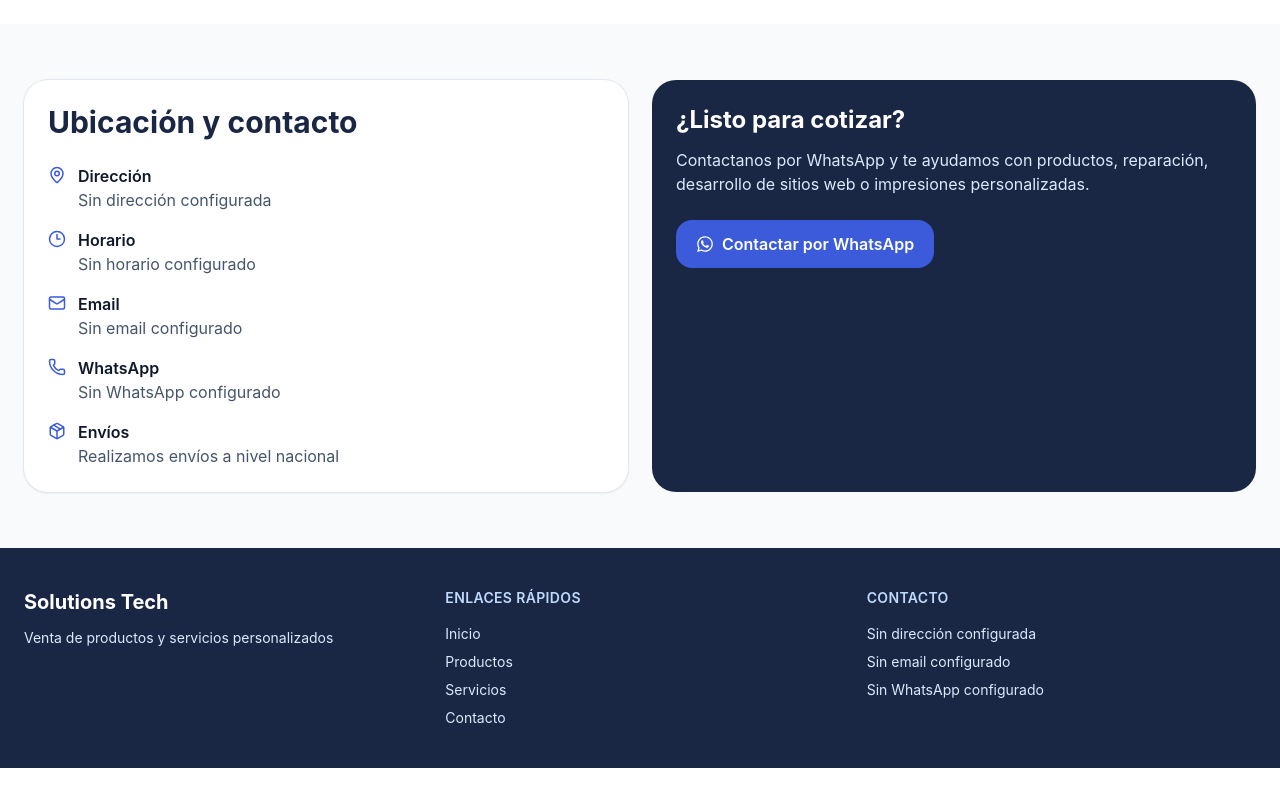
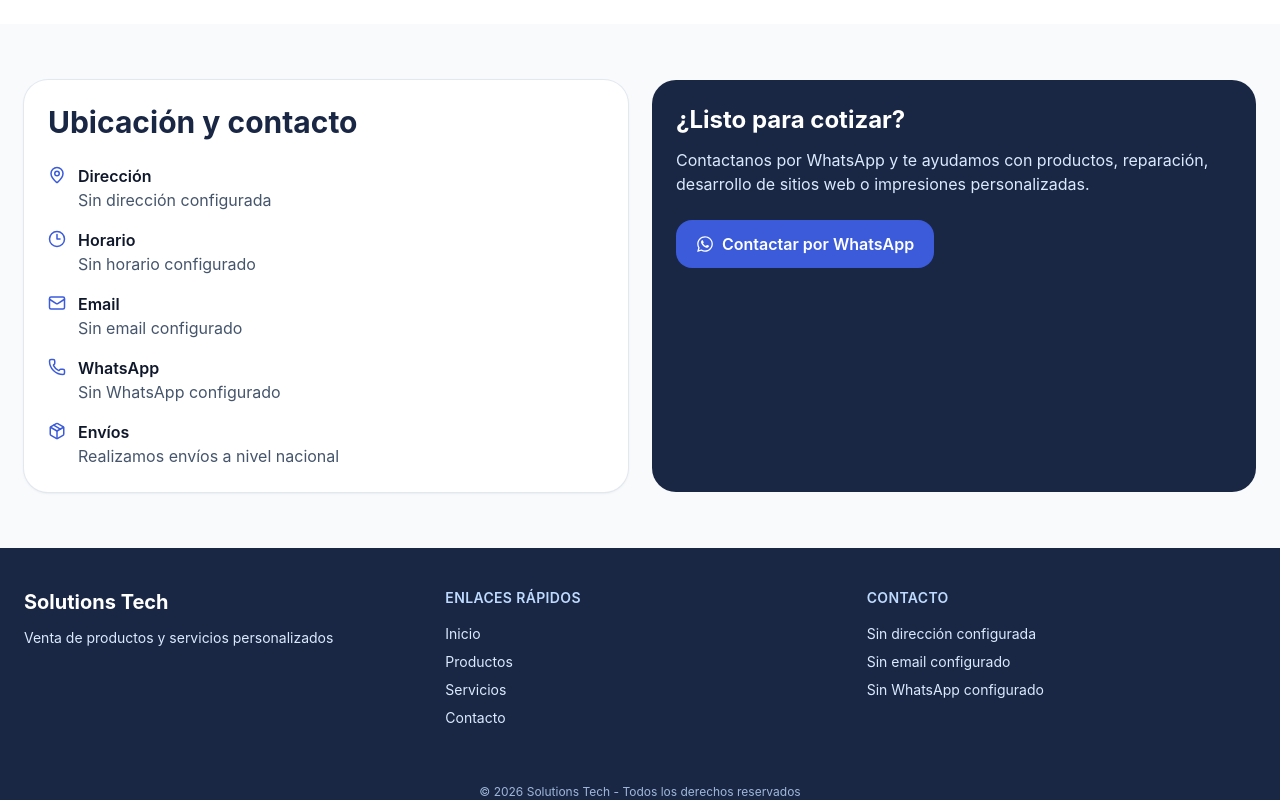
Before and after one commit to Gabyyy27/SolutionsTechApp, a React (Vite) app: page / in a window 1280 px wide. Shown: the part 1508-2308 px from the top of the page. Before the commit the page ends 2276 px from the top, so only its background shows below. Built offline with nearby package versions, Linux system fonts and the light colour scheme; no server answers; the database is empty.

Commit message:
Verificacion Google 6

```diff
--- a/src/pages/Landing.jsx
+++ b/src/pages/Landing.jsx
@@ -606,6 +606,12 @@ const filteredProducts = useMemo(() => {
             </div>
           </div>
         </div>
+
+        <div className="text-center">
+        <p className="mt-4 text-center text-xs text-blue-200 opacity-80">
+  © 2026 Solutions Tech - Todos los derechos reservados
+</p>
+</div>
       </footer>
 
     {whatsappNumber ? (
```
